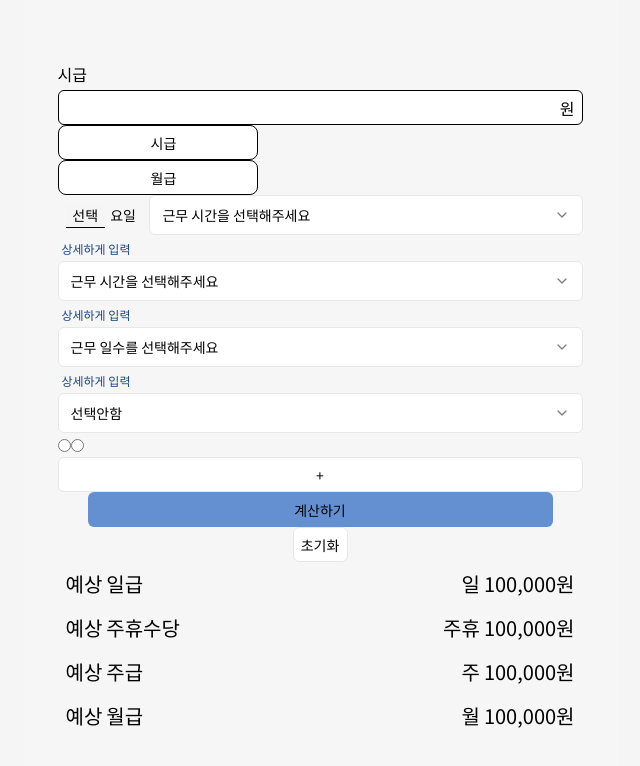
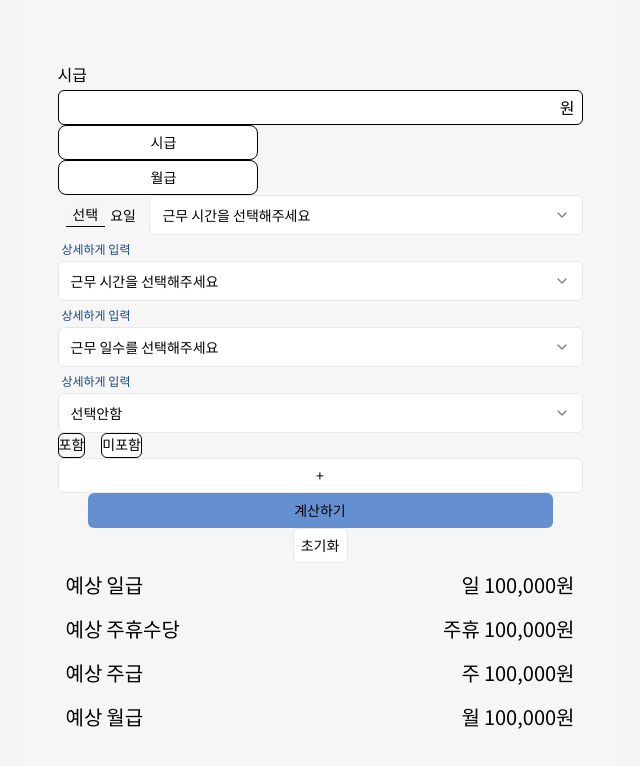
Before and after one commit to AkoIsCat/PayTime, a Next.js app: page /main in a window 1280 px wide. Shown: the top 766 px of the page, without its empty margins (320-960 px from the left). Built offline with nearby package versions, Linux system fonts and the light colour scheme.

Commit message:
Feat: 주휴수당 컴포넌트 작성

```diff
--- a/src/app/(main)/components/WeeklyAllowanceToggle.tsx
+++ b/src/app/(main)/components/WeeklyAllowanceToggle.tsx
@@ -1,8 +1,40 @@
+import { useState } from 'react';
+
 export default function WeeklyAllowanceToggle() {
+  const [selected, setSelected] = useState<'include' | 'exclude'>('include');
+
   return (
-    <div>
-      <input type="radio" name="weeklyAllowance" />
-      <input type="radio" name="weeklyAllowance" />
+    <div className="flex gap-4">
+      <label
+        className={`w-weekly border h-select border-black rounded-md text-sm text-center cursor-pointer ${
+          selected === 'include' ? 'bg-selectBtn' : 'bg-white'
+        }`}
+      >
+        <input
+          type="radio"
+          name="option"
+          value="include"
+          className="hidden"
+          checked={selected === 'include'}
+          onChange={() => setSelected('include')}
+        />
+        포함
+      </label>
+      <label
+        className={`w-weekly h-select border border-black rounded-md text-sm text-center cursor-pointer ${
+          selected === 'exclude' ? 'bg-selectBtn' : 'bg-white'
+        }`}
+      >
+        <input
+          type="radio"
+          name="option"
+          value="exclude"
+          className="hidden"
+          checked={selected === 'exclude'}
+          onChange={() => setSelected('exclude')}
+        />
+        미포함
+      </label>
     </div>
   );
 }
```
